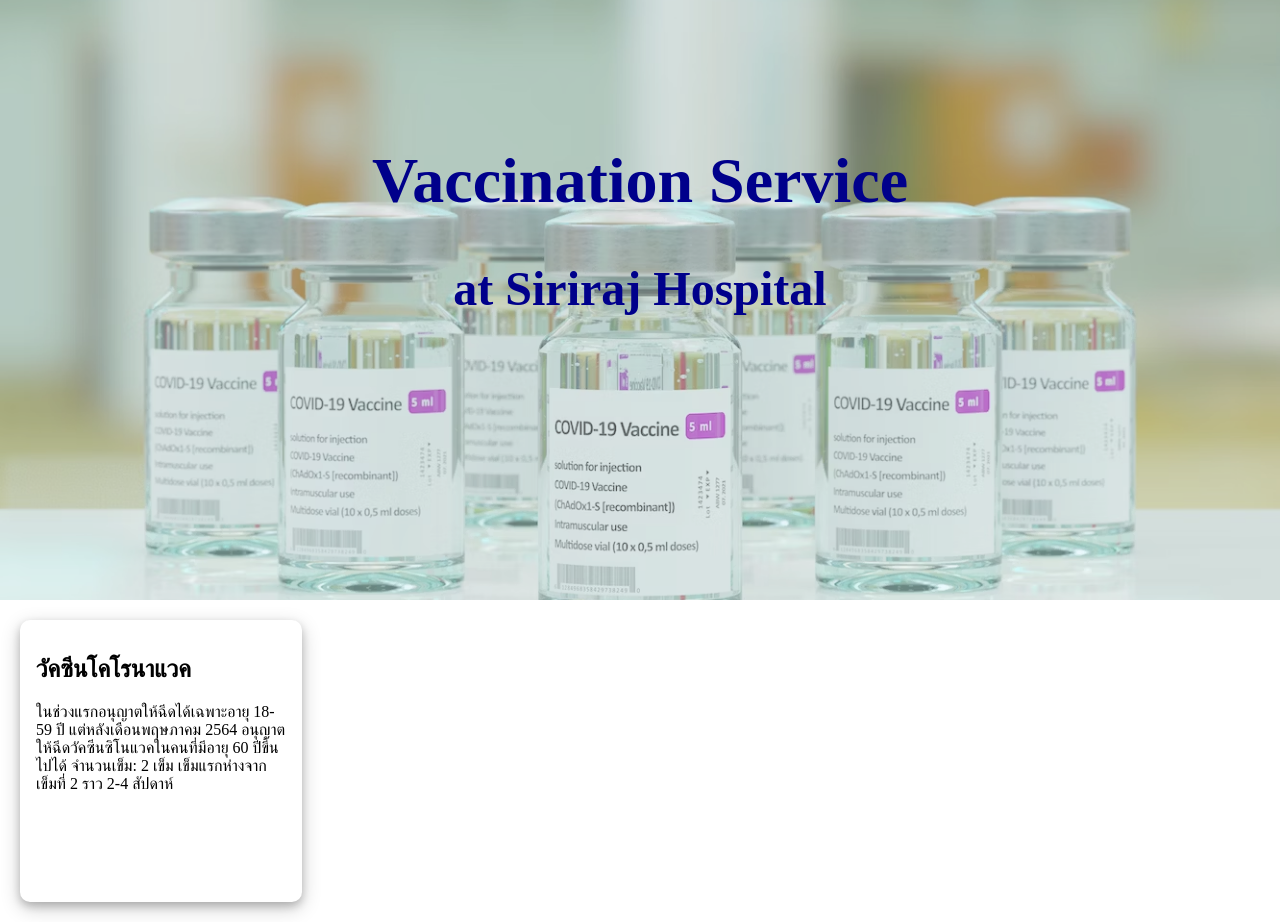
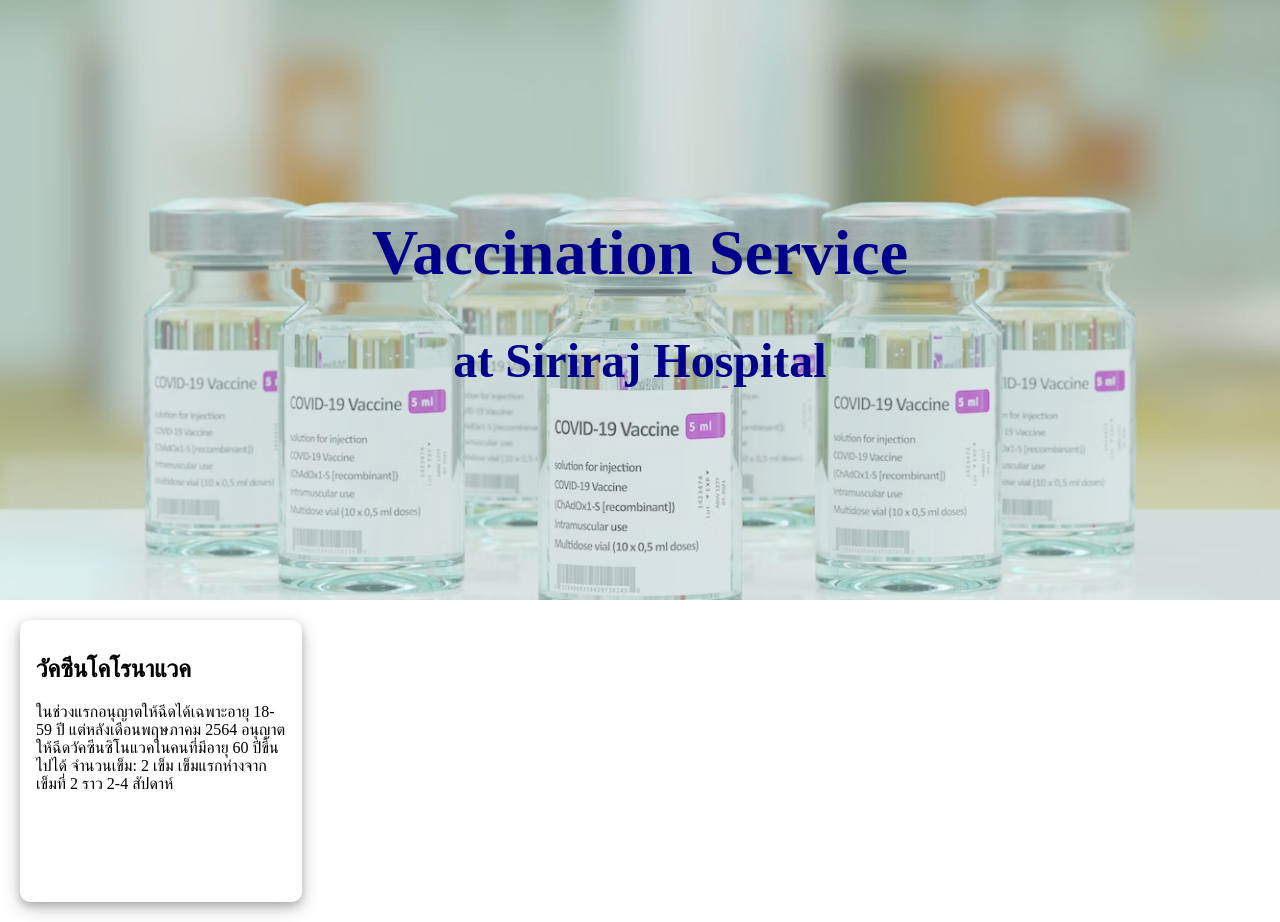
Before and after one commit to KawinM23/SWDevPrac2, a Next.js app in the folder vaccine-book-app/: page / in a window 1280 px wide. Built offline with nearby package versions, Linux system fonts and the light colour scheme.

Commit message:
Week03-Assignment

```diff
--- a/vaccine-book-app/src/components/banner.module.css
+++ b/vaccine-book-app/src/components/banner.module.css
@@ -13,11 +13,13 @@
 }
 
 .bannerText {
-  position: relative;
-  padding: 6rem;
   z-index: 20;
-  text-align: center;
   color: darkblue;
   font-weight: bold;
   font-size: 2rem;
+  text-align: center;
+  position: absolute;
+  top: 50%;
+  left: 50%;
+  transform: translate(-50%, -50%);
 }
```
Also changed, not shown: 1 other file (tests, documents, lock files or other folders).
